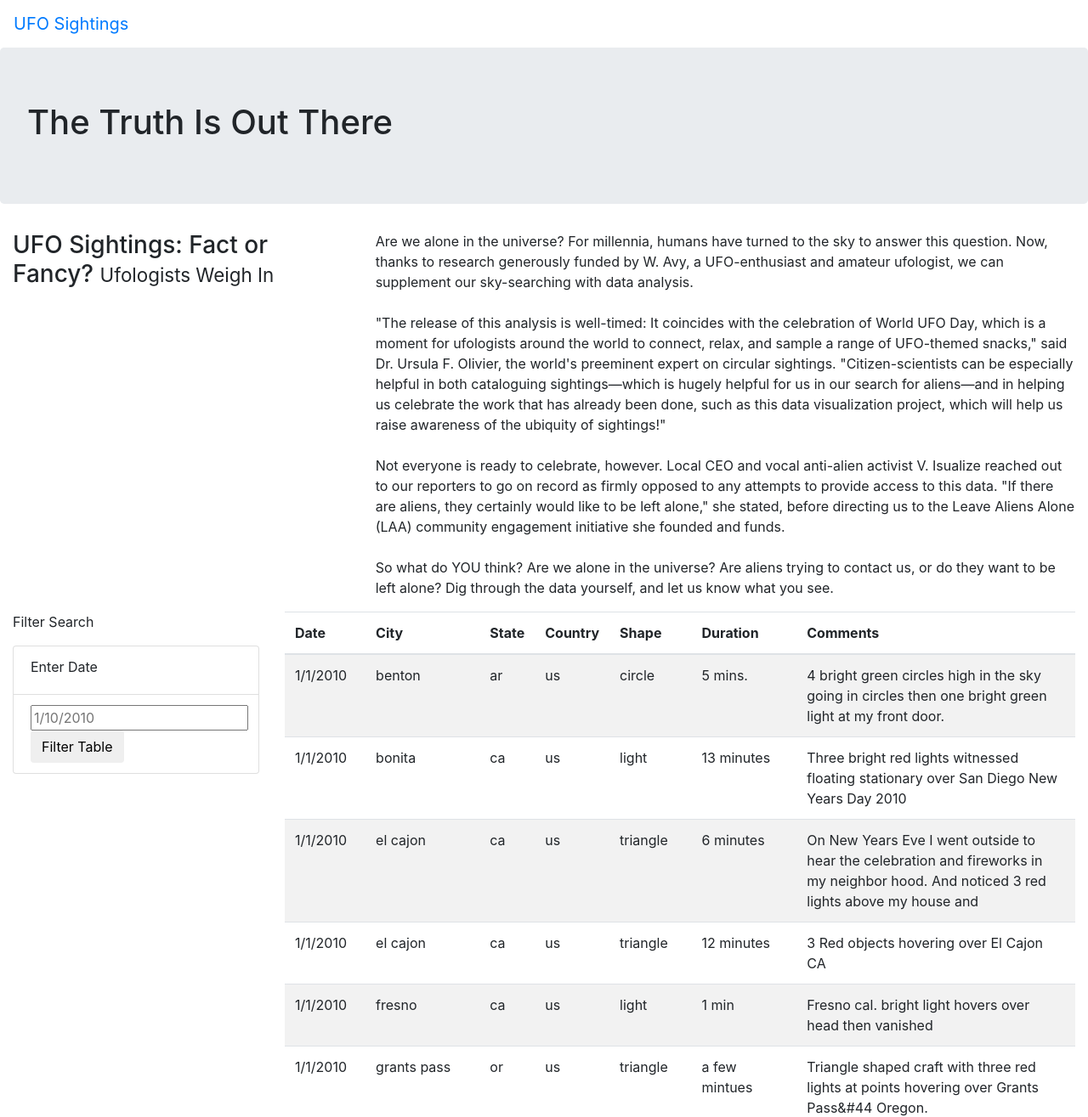
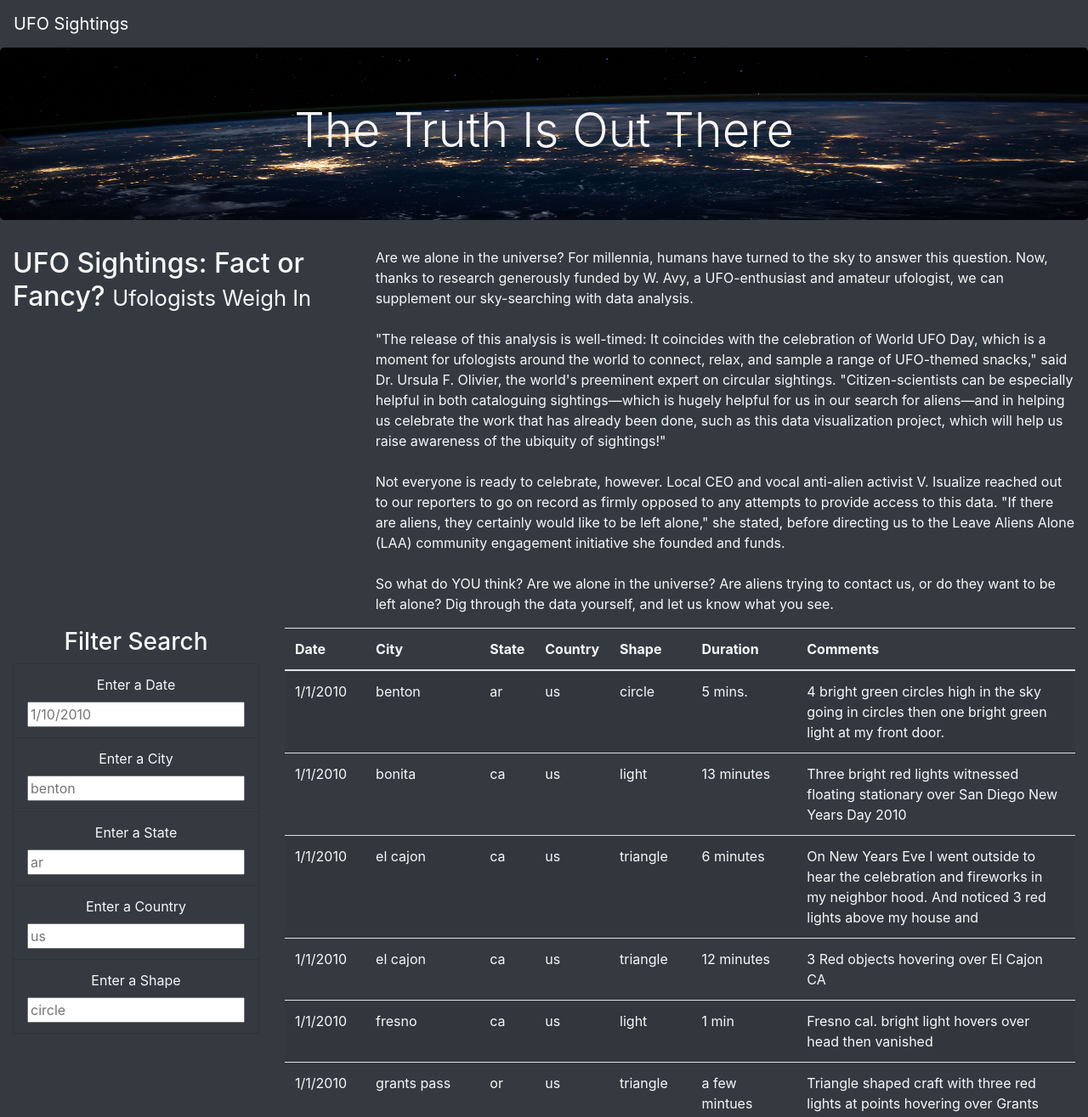
Before and after one commit to Andrew-Carlson/UFOs, a plain HTML site: page index.html in a window 1280 px wide. Shown: the top 1315 px of the page at 85% size. Drawn offline with nearby package versions, Linux system fonts and the light colour scheme.

Commit message:
Created function to apply multiple filters

```diff
--- a/index.html
+++ b/index.html
@@ -12,16 +12,17 @@
       crossorigin="anonymous"
     />
     <!--Link the stylesheet we have-->
-    <link rel="stylesheet" href="static/css/style.css">
+    <link rel="stylesheet" href="static/css/styles.css">
 </head>
-<body>
+<!--bg=background (applies to whole webpage)-->
+<body class="bg-dark">
     <!--wrapper class adds a bit of extra functionality to Bootstrap.
         Helps group the elements (e.g., title, paragraph, table, and filters) and specifies the styling in our stylesheet.-->
     <div class="wrapper">
         <!--"navbar" indicates to Bootstrap that we want a component that fits across the top of the page-->
         <!--"navbar-expand-lg" provides extra responsiveness navbar.
             When viewing area is reduced to smaller screen, navbar will resize itself smoothly.-->
-        <nav class="navbar navbar-expand-lg">
+        <nav class="navbar navbar-dark bg-dark navbar-expand-lg">
             <!--“navbar-brand”: built-in style from Bootstrap that provides padding and font sizing to the element by default.-->
             <!--added an href that points to the index.html file we're working on.
                 When a user clicks on that link, the page will reload and the default unfiltered table will appear,
@@ -29,14 +30,14 @@
             <a class="navbar-brand" href="index.html">UFO Sightings</a>
         </nav>
         <div class="jumbotron">
-            <h1>The Truth Is Out There</h1>
+            <h1 class="display-4">The Truth Is Out There</h1>
         </div>
         <!--Adding "container-fluid" to the div will ensure that both elements we're adding will span the width of the viewport.
             The "row" class makes sure that the title and paragraph will align neatly along the page.-->
         <div class="container-fluid">
             <div class="row">
                 <div class="col-md-4">
-                    <h3>UFO Sightings: Fact or Fancy? <small>Ufologists Weigh In</small></h3>
+                    <h2>UFO Sightings: Fact or Fancy? <small>Ufologists Weigh In</small></h2>
                 </div>
                 <div class="col-md-8">
                     <p>
@@ -63,22 +64,51 @@
         <div class="container-fluid">
             <div class="row">
                 <div class="col-md-3">
-                    <form>
-                        <p>Filter Search</p>
+                    <form class="bg-dark">
+                        <h3 style="text-align:center">Filter Search</h3>
+                        <ul class="list-group bg-dark"> <!--list-group is a bootstrap list styling-->
+                            <li class="list-group-item bg-dark">
+                                    <!--This label represents a caption for the date item.-->
+                                    <label for="date">Enter a Date</label>
+                                        <div class="row">
+                                        <!--create input box, id is the same as in app.js-->
+                                        <input type="text" placeholder="1/10/2010" id="datetime" />
+                                        </div>
+                            </li>
+                            <li class="list-group-item bg-dark">
+                                    <!--This label represents a caption for the city item.-->
+                                    <label for="city">Enter a City</label>
+                                        <div class="row">
+                                        <!--create input box, id is the same as in app.js-->
+                                        <input type="text" placeholder="benton" id="city" />
+                                        </div>
+                            </li>
+                            <li class="list-group-item bg-dark">
+                                    <!--This label represents a caption for the state item.-->
+                                    <label for="state">Enter a State</label>
+                                        <div class="row">
+                                        <!--create input box, id is the same as in app.js-->
+                                        <input type="text" placeholder="ar" id="state" />
+                                        </div>
+                            </li>
+                            <li class="list-group-item bg-dark">
+                                    <!--This label represents a caption for the date item.-->
+                                    <label for="country">Enter a Country</label>
+                                        <div class="row">
+                                        <!--create input box, id is the same as in app.js-->
+                                        <input type="text" placeholder="us" id="country" />
+                                        </div>
+                            </li>
+                            <li class="list-group-item bg-dark">
+                                    <!--This label represents a caption for the shape item.-->
+                                    <label for="shape">Enter a Shape</label>
+                                        <div class="row">
+                                        <!--create input box, id is the same as in app.js-->
+                                        <input type="text" placeholder="circle" id="shape" />
+                                        </div>
+                            </li>
+                        </ul>
                     </form>
-                    <ul class="list-group"> <!--list-group is a bootstrap list styling-->
-                        <li class="list-group-item">
-                            <!--This label represents a caption for the date item.-->
-                            <label for="date">Enter Date</label>
-                        </li>
-                        <li class="list-group-item">
-                            <!--create input box, id is the same as in app.js-->
-                            <input type="text" placeholder="1/10/2010" id="datetime" />
-                            <!--class="btn btn-default" attribute adds Bootstrap styling-->
-                            <!--The button will be named "Filter Table" and is linked to the app.js file by the id-->
-                            <button id="filter-btn" type="button" class="btn btn-default">Filter Table</button>
-                        </li>
-                    </ul>
                 </div>
                 <div class="col-md-9">
                     <table class="table table-striped">
--- a/static/css/styles.css
+++ b/static/css/styles.css
@@ -8,6 +8,13 @@ background-size: 100% 100%;
 text-align: center;
 }
 
+/* align text in column for li tag */
 li {
-    text-align: center;
+  text-align: center;
 }
+
+/* center input box in column */
+input{
+margin: auto;
+display: block;
+}
--- a/static/js/app.js
+++ b/static/js/app.js
@@ -24,21 +24,31 @@ function buildTable(data) {
 }
 
 // 1. Create a variable to keep track of all the filters as an object.
-
+var filters = {};
 
 // 3. Use this function to update the filters.
 function updateFilters() {
 
-    // 4a. Save the element that was changed as a variable.
+    // 4a. Save the element that was changed as a variable. "this" represents any changed element.
+    let changedElement = d3.selectAll(this);
 
     // 4b. Save the value that was changed as a variable.
+    let elementValue = changedElement.property("value");
+    // prints to console in devtools.
+    console.log(elementValue);
 
-    // 4c. Save the id of the filter that was changed as a variable.
-
+    // 4c. Save the id of the filter that was changed as a variable. (local scope variable "let")
+    let filterId = changedElement.attr("id");
+    // prints to console in devtools.
+    console.log(filterId);
 
     // 5. If a filter value was entered then add that filterId and value
     // to the filters list. Otherwise, clear that filter from the filters object.
-
+    if (elementValue) {
+      filters[filterId] = elementValue;
+    } else {
+      delete filters[filterId] // Delete any key:value pair that is not included in user's search since this will always update.
+    }
 
     // 6. Call function to apply all filters and rebuild the table
     filterTable();
@@ -49,18 +59,22 @@ function updateFilters() {
   function filterTable() {
 
     // 8. Set the filtered data to the tableData.
-
+    let filteredData = tableData
 
     // 9. Loop through all of the filters and keep any data that
     // matches the filter values
-
+    Object.entries(filters).forEach(([key, value]) => {     // "id" is the key
+      filteredData = filteredData.filter(row => row[key] == value);
+    });
 
     // 10. Finally, rebuild the table using the filtered data
-
+    buildTable(filteredData);
   }
 
   // 2. Attach an event to listen for changes to each filter
-
+  // Event listener: detects which input tags have changed on the html page, and will apply the updateFilters function.
+  // see apps_1.js for similarity
+  d3.selectAll("input").on("change", updateFilters);
 
   // Build the table when the page loads
   buildTable(tableData);
```
Also changed, not shown: static/js/apps_1.js (deleted, +0 -67 lines).
